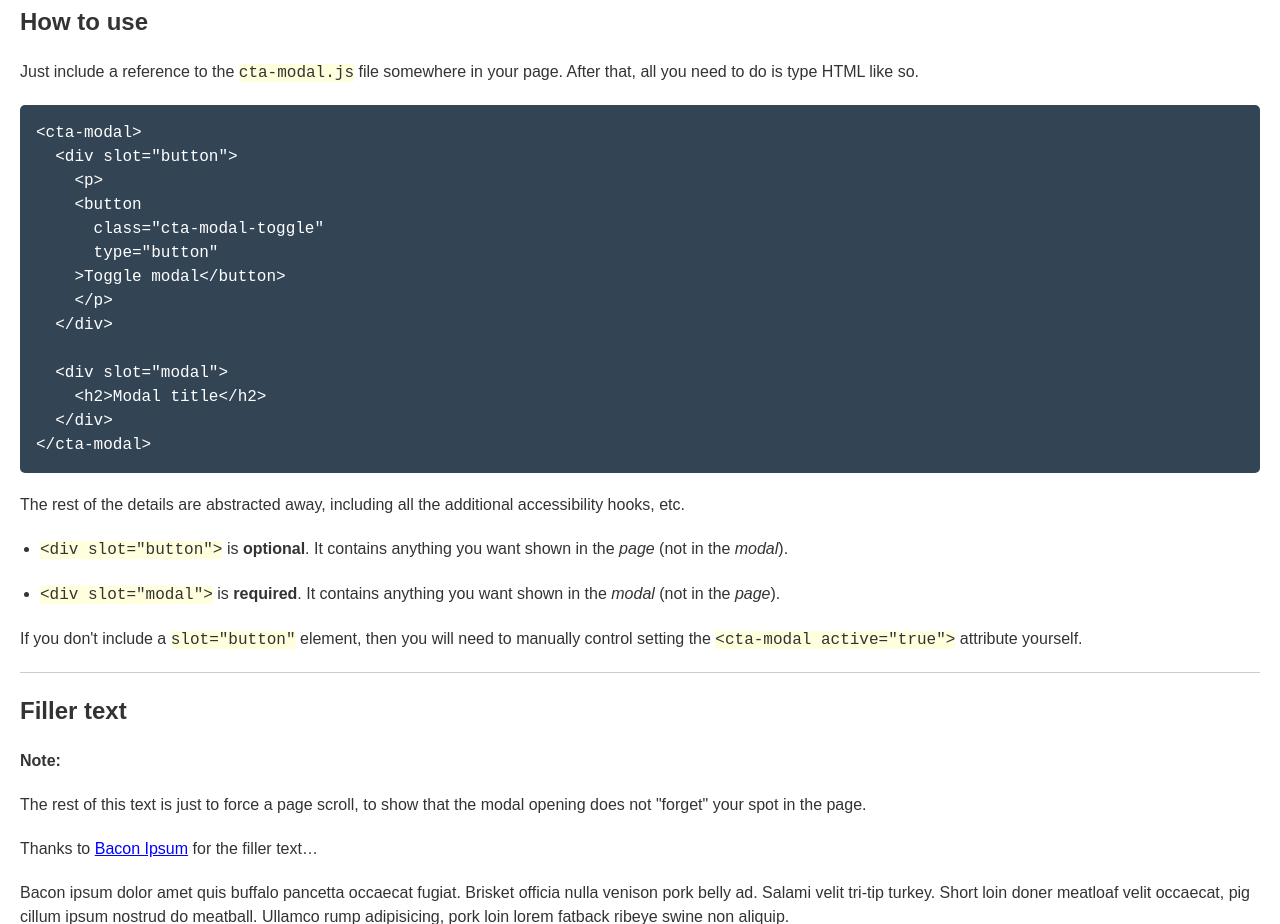
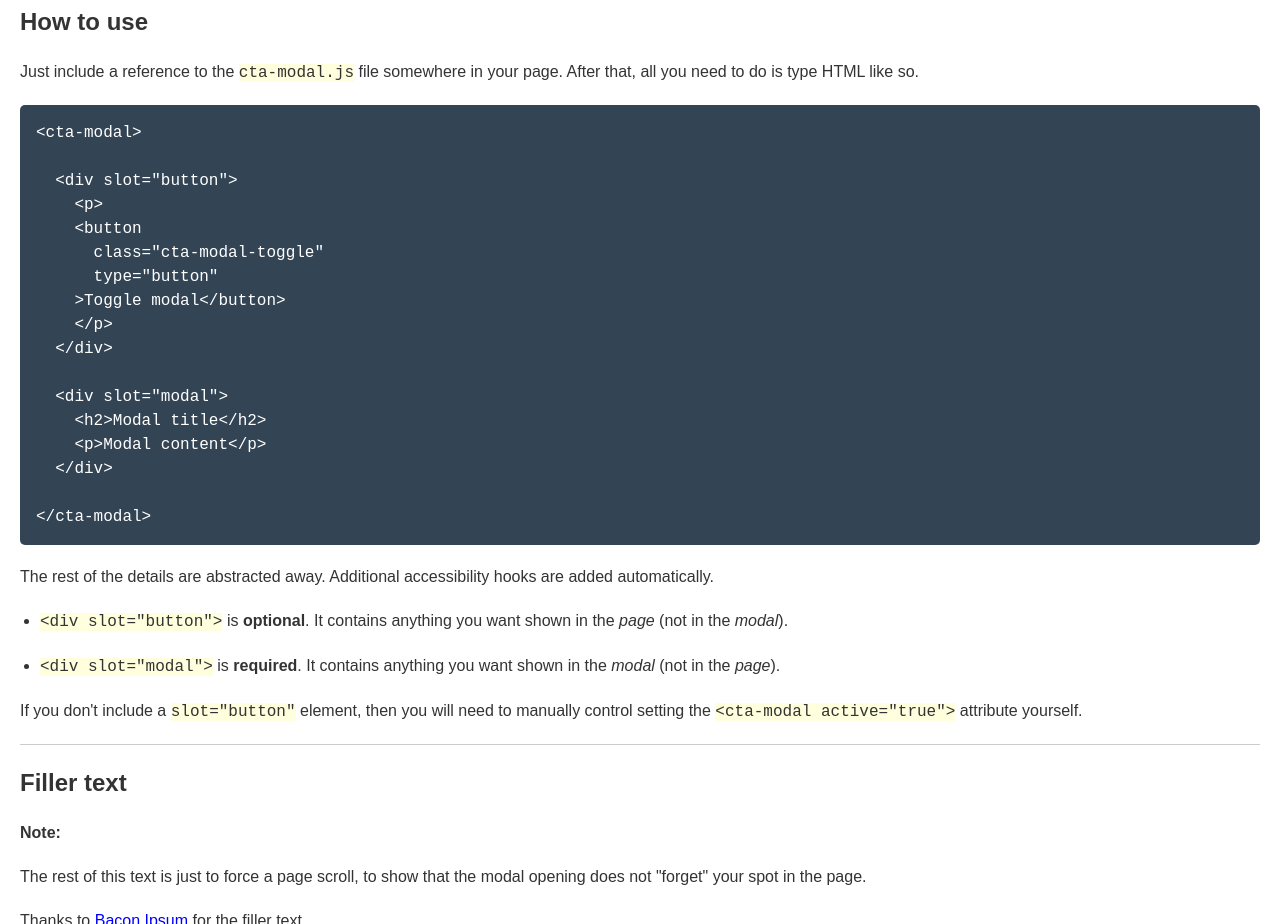
Before and after one commit to nathansmith/cta-modal, a website: page src/index.html in a window 1280 px wide. Shown: the part 1320-2244 px from the top of the page. Drawn offline with Linux system fonts and the light colour scheme.

Commit message:
Update docs

```diff
--- a/src/index.html
+++ b/src/index.html
@@ -183,6 +183,7 @@
 
 		<!-- prettier-ignore -->
 		<pre><code>&lt;cta-modal&gt;
+
 	&lt;div slot="button"&gt;
 		&lt;p&gt;
 		&lt;button
@@ -194,12 +195,14 @@
 
 	&lt;div slot="modal"&gt;
 		&lt;h2&gt;Modal title&lt;/h2&gt;
+		&lt;p&gt;Modal content&lt;/p&gt;
 	&lt;/div&gt;
+
 &lt;/cta-modal&gt;</code></pre>
 
 		<p>
-			The rest of the details are abstracted away, including all the additional accessibility hooks,
-			etc.
+			The rest of the details are abstracted away. Additional accessibility hooks are added
+			automatically.
 		</p>
 
 		<ul>
```
